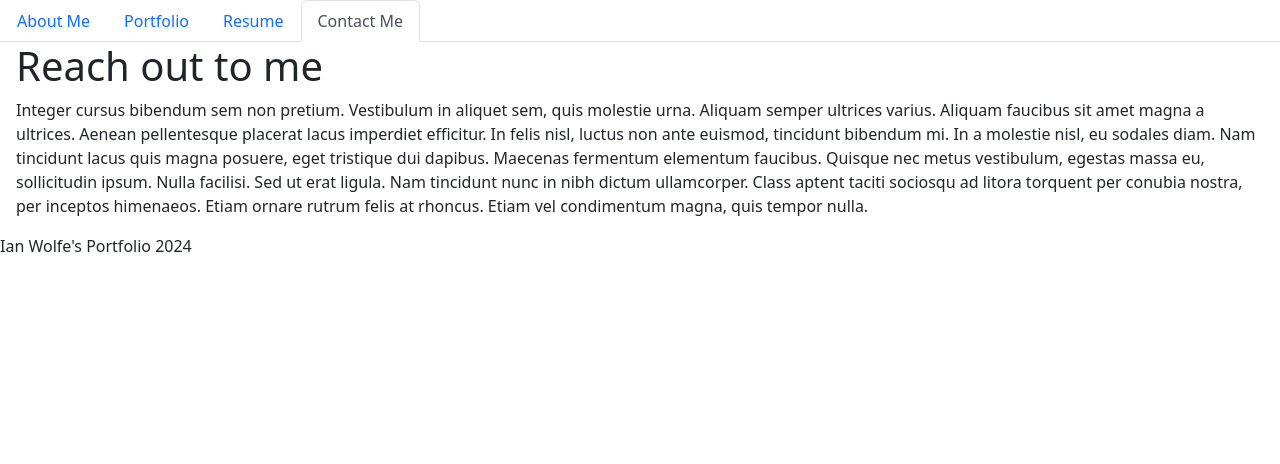
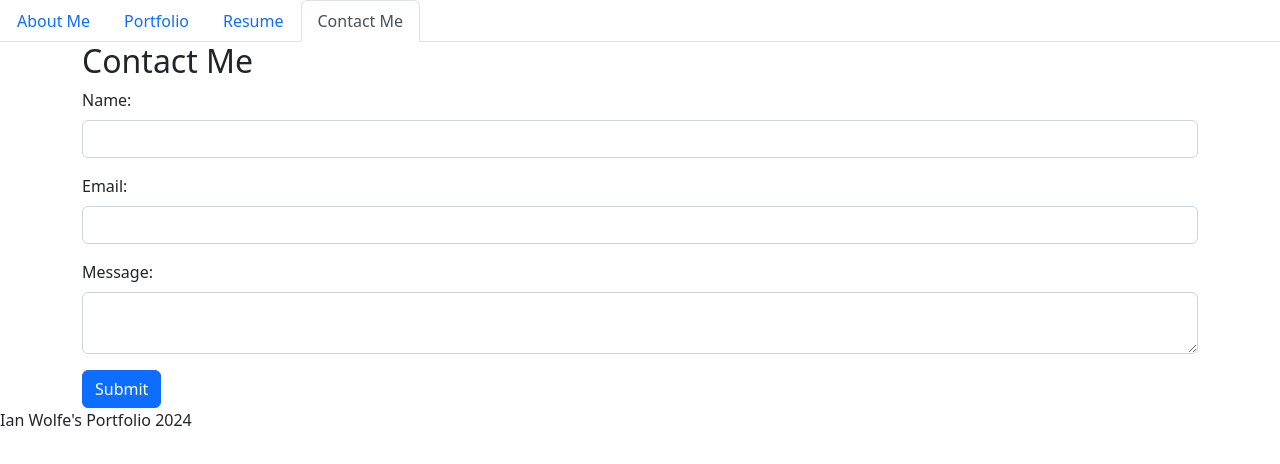
Before and after one commit to enkw/c20-react-portfolio, a React (Vite) app: page /Contact in a window 1280 px wide. Shown: the top 464 px of the page. Built offline with nearby package versions, Linux system fonts and the light colour scheme.

Commit message:
Got a basic contact form up and running

```diff
--- a/src/pages/Contact.jsx
+++ b/src/pages/Contact.jsx
@@ -1,20 +1,73 @@
-export default function Contact() {
+import React, { useState } from 'react';
+
+function Contact() {
+  const [formData, setFormData] = useState({
+    name: '',
+    email: '',
+    message: ''
+  });
+
+  const handleChange = (e) => {
+    const { name, value } = e.target;
+    setFormData(prevState => ({
+      ...prevState,
+      [name]: value
+    }));
+  };
+
+  const handleSubmit = (e) => {
+    e.preventDefault();
+    console.log('Form submitted:', formData);
+    setFormData({
+      name: '',
+      email: '',
+      message: ''
+    });
+  };
+
   return (
-    <div>
-      <h1>Reach out to me</h1>
-      <p>
-        Integer cursus bibendum sem non pretium. Vestibulum in aliquet sem, quis
-        molestie urna. Aliquam semper ultrices varius. Aliquam faucibus sit amet
-        magna a ultrices. Aenean pellentesque placerat lacus imperdiet
-        efficitur. In felis nisl, luctus non ante euismod, tincidunt bibendum
-        mi. In a molestie nisl, eu sodales diam. Nam tincidunt lacus quis magna
-        posuere, eget tristique dui dapibus. Maecenas fermentum elementum
-        faucibus. Quisque nec metus vestibulum, egestas massa eu, sollicitudin
-        ipsum. Nulla facilisi. Sed ut erat ligula. Nam tincidunt nunc in nibh
-        dictum ullamcorper. Class aptent taciti sociosqu ad litora torquent per
-        conubia nostra, per inceptos himenaeos. Etiam ornare rutrum felis at
-        rhoncus. Etiam vel condimentum magna, quis tempor nulla.
-      </p>
+    <div className="container">
+      <h2>Contact Me</h2>
+      <form onSubmit={handleSubmit}>
+        <div className="mb-3">
+          <label htmlFor="name" className="form-label">Name:</label>
+          <input
+            type="text"
+            className="form-control"
+            id="name"
+            name="name"
+            value={formData.name}
+            onChange={handleChange}
+            required
+          />
+        </div>
+        <div className="mb-3">
+          <label htmlFor="email" className="form-label">Email:</label>
+          <input
+            type="email"
+            className="form-control"
+            id="email"
+            name="email"
+            value={formData.email}
+            onChange={handleChange}
+            required
+          />
+        </div>
+        <div className="mb-3">
+          <label htmlFor="message" className="form-label">Message:</label>
+          <textarea
+            className="form-control"
+            id="message"
+            name="message"
+            value={formData.message}
+            onChange={handleChange}
+            required
+          ></textarea>
+        </div>
+        <button type="submit" className="btn btn-primary">Submit</button>
+      </form>
     </div>
   );
 }
+
+export default Contact;
```
Also changed, not shown: 1 other file (tests, documents, lock files or other folders).
